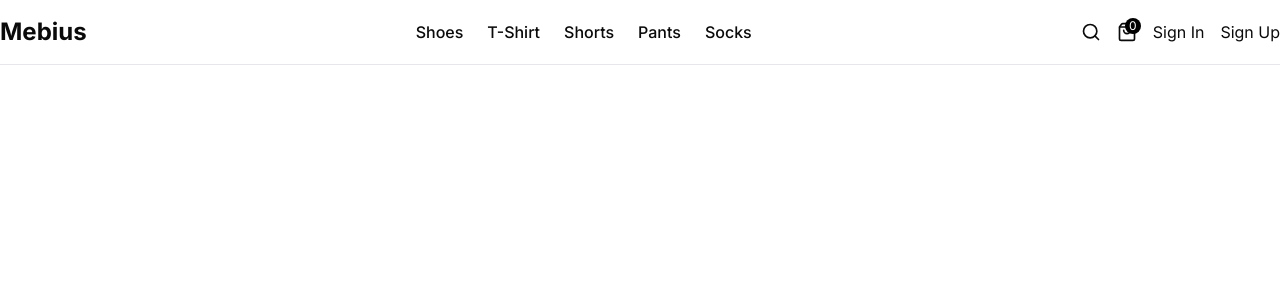
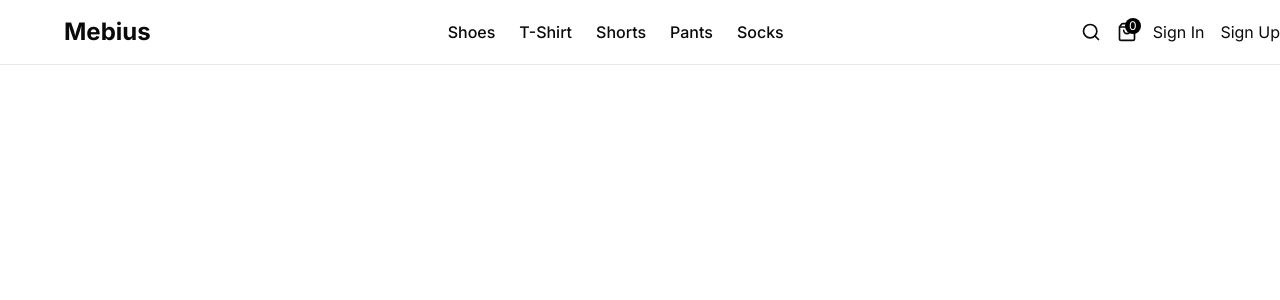
Before and after one commit to Akil-Dikshan/E-commerce-platform, a React (Vite) app: page / in a window 1280 px wide. Shown: the top 300 px of the page. Built offline with nearby package versions, Linux system fonts and the light colour scheme.

Commit message:
Fixed bugs on nav bar 2

```diff
--- a/src/components/Navigation/Navigation.jsx
+++ b/src/components/Navigation/Navigation.jsx
@@ -9,14 +9,17 @@ export default function Navigation() {
   return (
     <header className="bg-white border-b border-gray-200 px-4 lg:px-16">
       <div>
-        <div className="flex items-center justify-between h-16">
-          {/* Logo - added ml-8 to move right */}
-          <a href="/" className="font-bold text-2xl ml-8">
+        <div className="flex items-center h-16 gap-8">
+          {/* Spacer */}
+          <div className="flex-none w-8"></div>
+
+          {/* Logo */}
+          <a href="/" className="font-bold text-2xl flex-none">
             Mebius
           </a>
 
           {/* Desktop Navigation */}
-          <nav className="hidden md:flex space-x-8 gap-6">
+          <nav className="hidden md:flex space-x-8 gap-6 flex-1 justify-center">
             {[
               {
                 path: "/shop/shoes",
```
